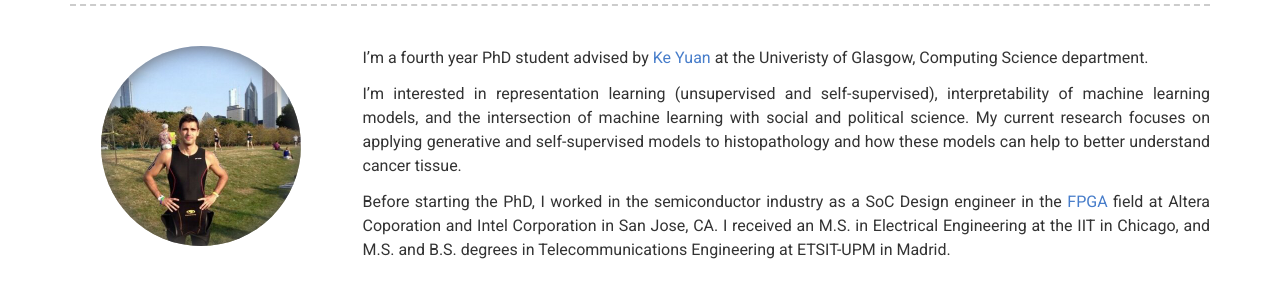
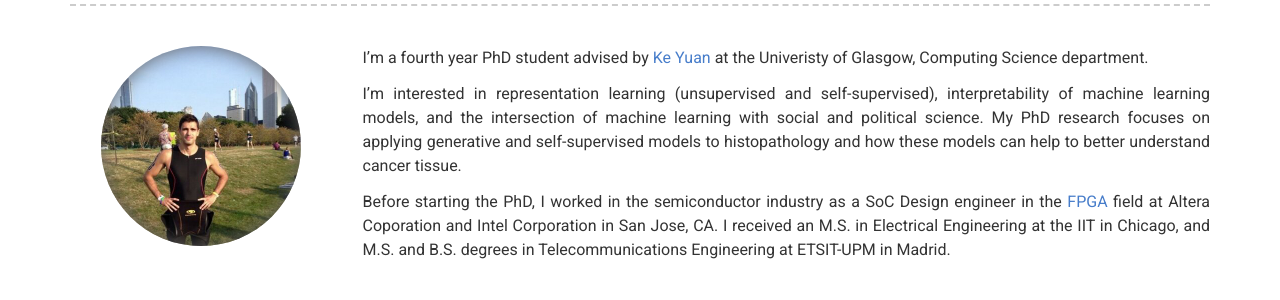
Before and after one commit to AdalbertoCq/adalbertocq.github.io, a Jekyll site: the page built from index.md, in a window 1280 px wide and 900 px high. Shown: the part 243-543 px from the top of the window. Built offline with Jekyll 4.4.1, drawn with Linux system fonts in a browser that asks for light colours; nearby versions of some CDN libraries.

Commit message:
update website

```diff
--- a/_config.yml
+++ b/_config.yml
@@ -47,7 +47,7 @@ about_profile_image: images/Adal.jpeg
 about_content: | # this will include new lines to allow paragraphs
   I'm a fourth year PhD student advised by [Ke Yuan](https://scholar.google.co.uk/citations?user=PIQ_ZhUAAAAJ&hl=en) at the Univeristy of Glasgow, Computing Science department.
 
-  I'm interested in representation learning (unsupervised and self-supervised), interpretability of machine learning models, and the intersection of machine learning with social and political science. My current research focuses on applying generative and self-supervised models to histopathology and how these models can help to better understand cancer tissue.
+  I'm interested in representation learning (unsupervised and self-supervised), interpretability of machine learning models, and the intersection of machine learning with social and political science. My PhD research focuses on applying generative and self-supervised models to histopathology and how these models can help to better understand cancer tissue.
 
   Before starting the PhD, I worked in the semiconductor industry as a SoC Design engineer in the [FPGA](https://en.wikipedia.org/wiki/Field-programmable_gate_array) field at Altera Coporation and Intel Corporation in San Jose, CA. I received an M.S. in Electrical Engineering at the IIT in Chicago, and M.S. and B.S. degrees in Telecommunications Engineering at ETSIT-UPM in Madrid.
 
```
